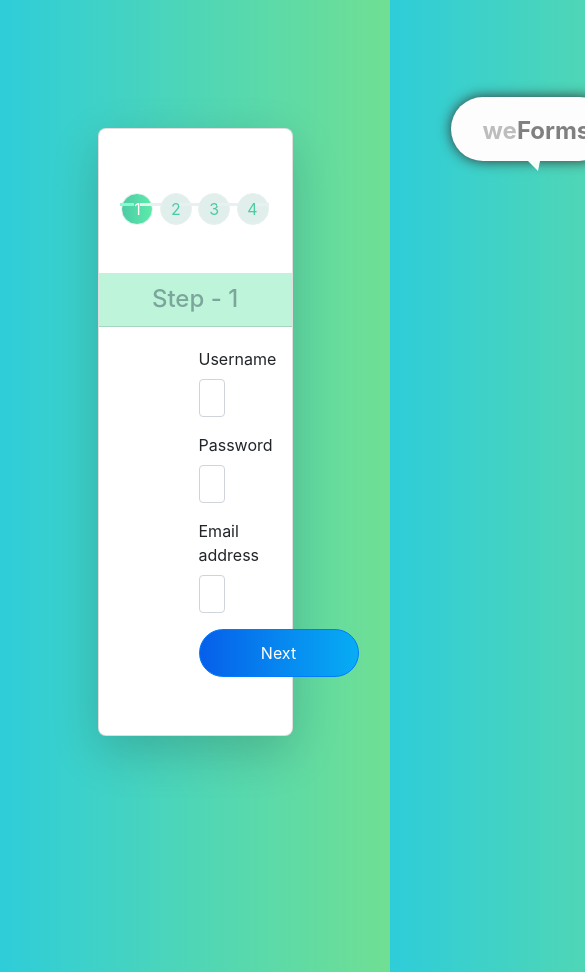
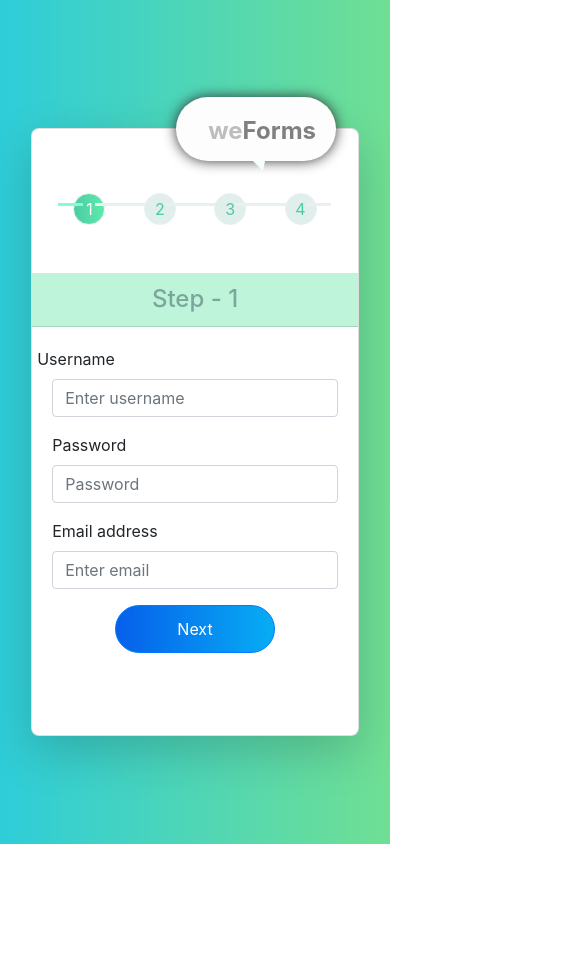
Before and after one commit to jakazzy/wedvs-form, a React (Create React App) app: page / in a window 390 px wide. Shown: the top 972 px of the page, 585 px wide, since content can reach past the window. After the commit the page ends 844 px from the top, so only its background shows below. Built offline with nearby package versions, Linux system fonts and the light colour scheme; the HTML template or start-up script is replaced by a standard one.

Commit message:
add forth form

```diff
--- a/src/App.css
+++ b/src/App.css
@@ -1,6 +1,6 @@
-body{
-  width: 100vw;
-  height: 100vh;
+html,body{
+  height: 100%;
+  width: 100%;
   background: linear-gradient(to right, #2ecdd9 0%, #70df93 100%);
   overflow: hidden;
 }
@@ -8,3 +8,34 @@ body{
 .error-message{
   color: rgb(255, 0, 212);
 }
+
+form{
+  padding: 0px 5rem 5rem 5rem;
+}
+
+.chat-container{
+  position: absolute;
+  top: -2rem;
+  left: 22rem
+}
+
+@media only screen and (max-width: 1000px){
+form{
+  padding: 0px;
+}
+
+.card{
+  width: 84vw !important ;
+}
+
+.chat-container{
+  left: 9rem ;
+}
+
+}
+
+@media only screen and (max-width: 370px){
+  .chat-container{
+    left: 4rem !important ;
+  }
+}
--- a/src/App.js
+++ b/src/App.js
@@ -3,6 +3,7 @@ import "./App.css";
 
 function App() {
   return <StepForm />;
+  // return <div>hello</div>;
 }
 
 export default App;
--- a/src/components/page_template.component.jsx
+++ b/src/components/page_template.component.jsx
@@ -11,7 +11,8 @@ const PageTemplate = (props) => {
         style={{ width: "50vw", height: "72vh", margin: "8rem auto", borderRadius: '0.5rem', position: 'relative'}}
         key={props.userData.step}
         step={props.userData.step}>
-            <div style={{ position: 'absolute', top: "-2rem", left: "22rem"}}><ChatIcon /></div>
+            <div className="chat-container"
+            ><ChatIcon /></div>
             <Root key={ props.userData.step }
             step={props.userData.step}
             />
--- a/src/pages/userAddress.jsx
+++ b/src/pages/userAddress.jsx
@@ -44,7 +44,7 @@ const  UserAddress =({ next, previous, submitData, userData})=> {
     return (
         <PageTemplate userData= {userData}>
             <Form onSubmit={handleSubmit(onSubmit)}
-            style={{  padding: '0 5rem 5rem 5rem' }}
+            // style={{  padding: '0 5rem 5rem 5rem' }}
             >
                 <Form.Group controlId="residentialAddress">
                     <Form.Label>Residential Address</Form.Label>
--- a/src/pages/userExperience.jsx
+++ b/src/pages/userExperience.jsx
@@ -46,7 +46,8 @@ function UserExperience({next, previous, submitData, userData}) {
     return (
        <PageTemplate userData={userData}>
            <Form onSubmit={handleSubmit(onSubmit)}
-            style={{  padding: '0 5rem 5rem 5rem' }}>
+            // style={{  padding: '0 5rem 5rem 5rem' }}
+            >
                 <Form.Group controlId="experience">
                     <Form.Label>Years of Software Experience</Form.Label>
                     <Form.Control
--- a/src/pages/userPortfolio.jsx
+++ b/src/pages/userPortfolio.jsx
@@ -49,7 +49,7 @@ const  UserPortfolio =({ next, previous, submitData, userData})=> {
     return (
         <PageTemplate userData= {userData}>
             <Form onSubmit={handleSubmit(onSubmit)}
-            style={{  padding: '0 5rem 5rem 5rem' }}
+            // style={{  padding: '0 5rem 5rem 5rem' }}
             >
                 <Form.Group controlId="portfolio">
                     <Form.Label>"Portfolio URLs"</Form.Label>
--- a/src/pages/userProfile.jsx
+++ b/src/pages/userProfile.jsx
@@ -1,9 +1,12 @@
 import Form from 'react-bootstrap/Form';
+import Row from 'react-bootstrap/Row';
+import Col from 'react-bootstrap/Col';
 import { useForm } from 'react-hook-form';
 import { yupResolver } from '@hookform/resolvers/yup';
 import * as yup from 'yup';
 import FormButton from "../components/button.component";
 import PageTemplate from '../components/page_template.component'
+import './userProfile.styles.css'
 
 
 const UserProfile =({next, userData, submitData}) =>{
@@ -34,9 +37,12 @@ const UserProfile =({next, userData, submitData}) =>{
     return (
       <PageTemplate userData= {userData}>
         <Form onSubmit= { handleSubmit(onSubmit)}
-        style={{  padding: '0 5rem 5rem 5rem' }} >
-            <Form.Group controlId="username">
-                <Form.Label>Username</Form.Label>
+        // style={{  padding: '0 5rem 5rem 5rem' }}
+         >
+            <Form.Group as={Row} controlId="username">
+                <Form.Label  sm={12}>Username</Form.Label>
+                <Col xs={12}>
+
                 <Form.Control
                 type="text"
                 placeholder="Enter username"
@@ -45,6 +51,7 @@ const UserProfile =({next, userData, submitData}) =>{
                 {errors.username && (
                 <p className="error-message">{errors.username.message}</p>
                 )}
+                </Col>
             </Form.Group>
 
             <Form.Group controlId="password">
--- /dev/null
+++ b/src/pages/userProfile.styles.css
@@ -0,0 +1,5 @@
+@media and screen only(max-width: 1000px){
+    /* html{
+        overflow: hidden;
+    } */
+}
```
